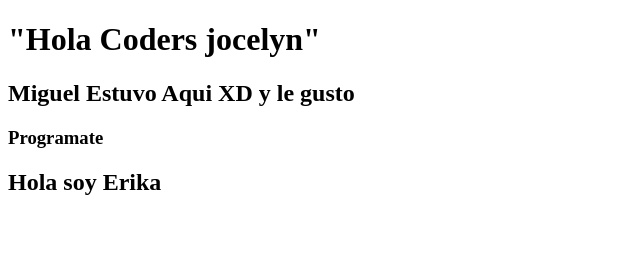
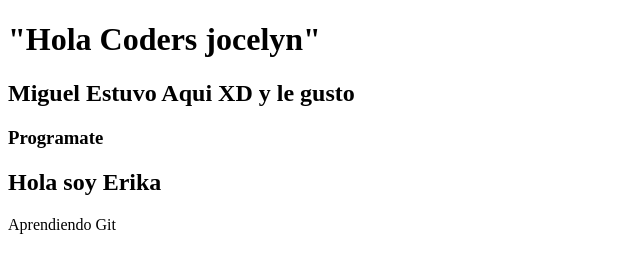
Before and after one commit to Ronrook/EjercicioGit, a plain HTML site: page index.html in a window 1280 px wide. Shown: the whole page, without its empty margins (0-640 px from the left). Drawn offline with Linux system fonts and the light colour scheme.

Commit message:
parrafo aprendiendo gt

```diff
--- a/index.html
+++ b/index.html
@@ -11,6 +11,7 @@
     <h2> Miguel Estuvo Aqui XD y le gusto</h2>
     <h3> Programate</h3>
     <h2> Hola soy Erika</h2>
+    <p>Aprendiendo Git</p>
 
 </body>
 </html>
```
